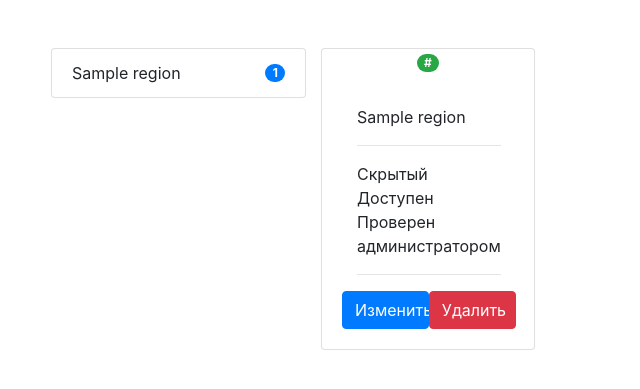
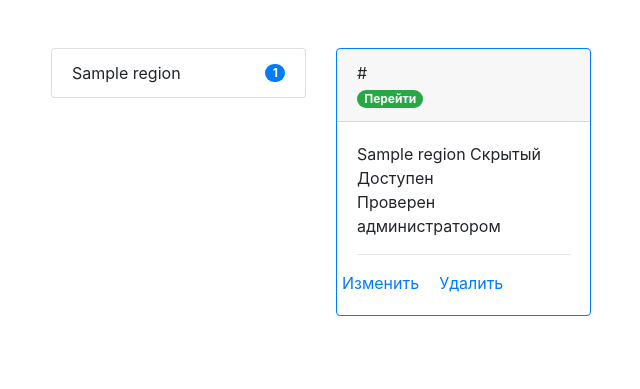
Before and after one commit to vnyabzya/AdminPanelStopDrugsBot, a Flask app: page / in a window 1280 px wide. Shown: the part 56-445 px from the top of the page, without its empty margins (34-674 px from the left). Run offline with Flask 2, Linux system fonts and the light colour scheme; a user stored in the database is signed in; tables that the repository leaves empty hold one stand-in row (values such as "Sample post"); some libraries are stand-ins or nearby versions.

Commit message:
Новый дизайн

```diff
--- a/templates/_telegram_shop.html
+++ b/templates/_telegram_shop.html
@@ -1,19 +1,23 @@
-<div class="card col-12 col-sm-12 col-md-6 col-lg-4 col-xl-3">
-    <div class="card-title mx-auto">
-        <a href="{{ telegram_shop.telegram_link }}" class="badge badge-pill badge-{% if telegram_shop%}{% if telegram_shop.shop.checked_by_admin%}success{% else %}danger{% endif %}{% else %}danger{% endif %}"> {{ telegram_shop.telegram_link }}</a>
+<div class="col-12 col-sm-12 col-md-6 col-lg-4 col-xl-4 mb-3 h-50">
+    <div class="card border-primary">
+        <div class="card-header">
+            {{ telegram_shop.telegram_link }}<br>
+            <a href="{{ telegram_shop.telegram_link }}"class="badge badge-pill badge-{% if telegram_shop%}{% if telegram_shop.shop.checked_by_admin%}success{% else %}danger{% endif %}{% else %}danger{% endif %}">Перейти</a>
         </div>
-    <div class="card-body mx-auto">
+        <div class="card-body">
+            {% if telegram_shop.regions %}
                 {% for region in telegram_shop.regions %}
                     {{ region.name }}
                 {% endfor %}
-        <hr>
+            {% endif %}
             {% if telegram_shop.hide %}Скрытый{% else %}Доступен из бота{% endif %}<br>
             {% if telegram_shop.block %}Заблокирова{% else %}Доступен{% endif %}<br>
             {% if telegram_shop.shop.checked_by_admin%}Проверен администратором{% else %}Не проверен администратором{% endif %}
             <hr>
             <div class="row">
-            <a href="{{ url_for('edit_telegram_shop', telegram_shop_id=telegram_shop.id) }}" class="btn btn-primary col-6">Изменить</a>
-            <a href="{{ url_for('delete', telegram_id=telegram_shop.id) }}" class="btn btn-danger col-6">Удалить</a>
+                <a href="{{ url_for('edit_telegram_shop', telegram_shop_id=telegram_shop.id) }}" class="card-link">Изменить</a>
+                <a href="{{ url_for('delete', telegram_id=telegram_shop.id) }}" class="card-link">Удалить</a>
             </div>
         </div>
     </div>
+</div>
```
Lines whose indentation alone changed are shown as unchanged.
